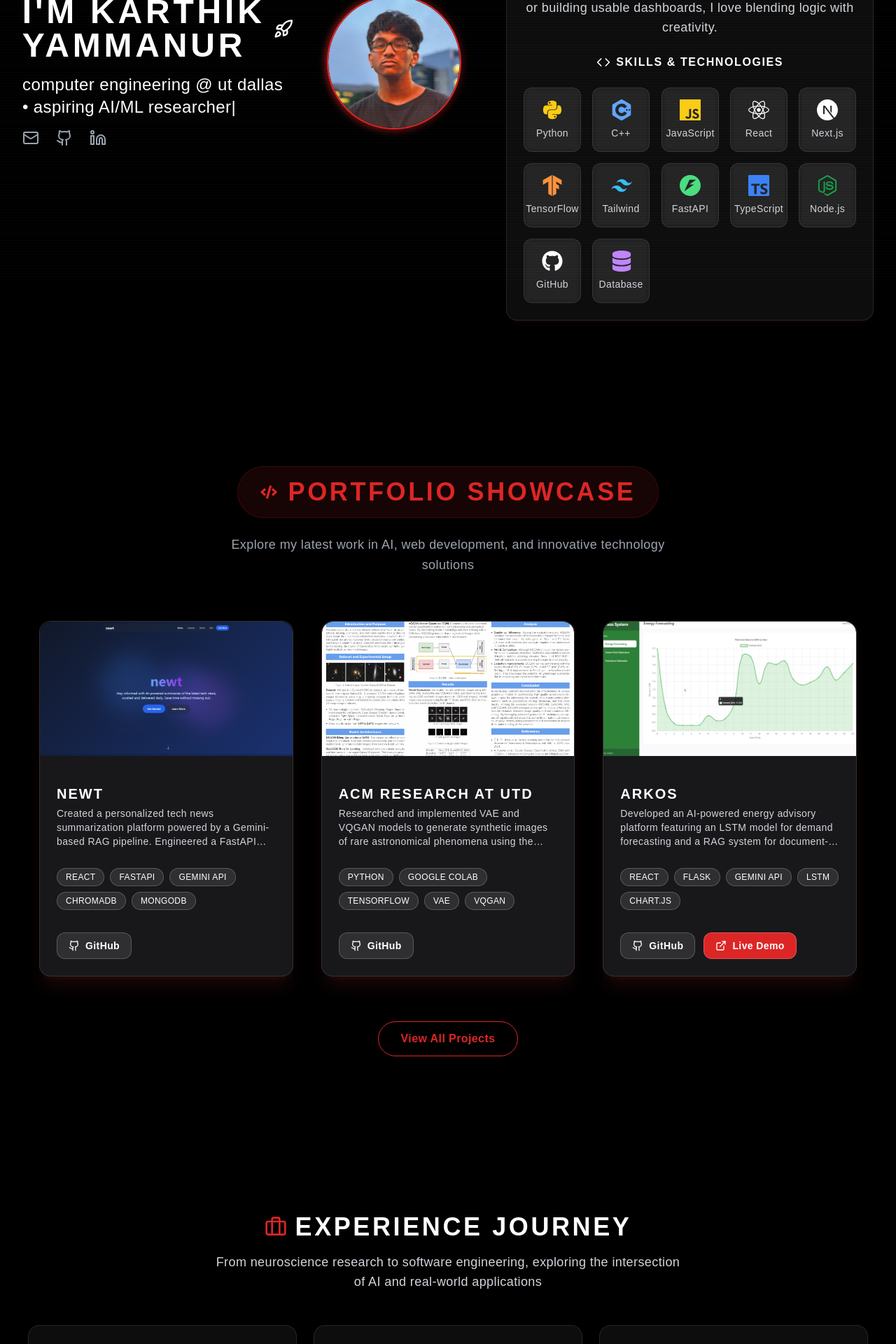
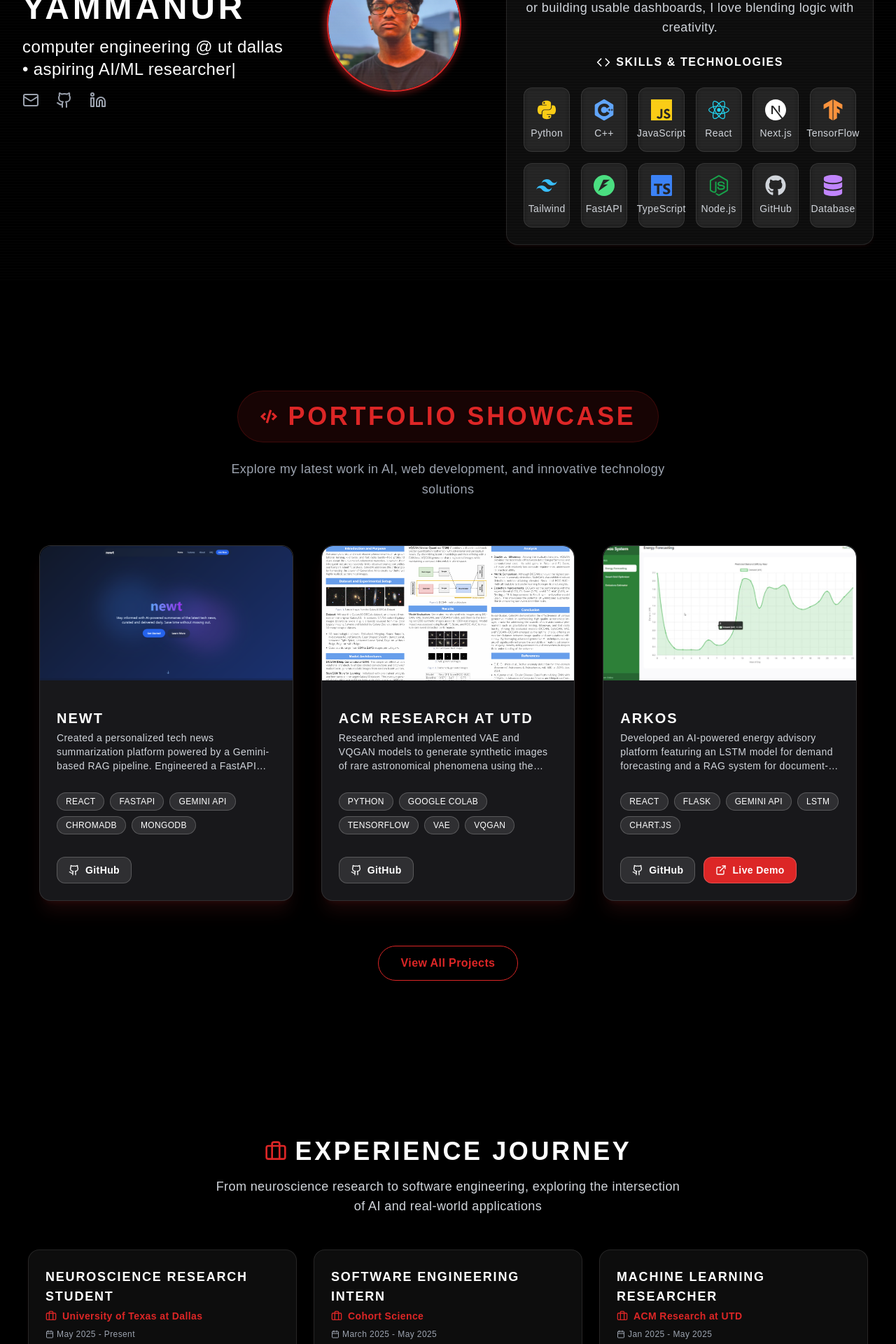
Before and after one commit to karthikyammanur/karthik-portfolio, a Next.js app: page / in a window 1280 px wide. Shown: the part 400-2320 px from the top of the page at 70% size. Built offline with nearby package versions, Linux system fonts and the light colour scheme; a web font is replaced by a local one.

Commit message:
improved content in experience page

```diff
--- a/src/components/AboutSection.tsx
+++ b/src/components/AboutSection.tsx
@@ -9,14 +9,14 @@
   { name: "Python", icon: <FaPython className="text-yellow-400" /> },
   { name: "C++", icon: <SiCplusplus className="text-blue-400" /> },
     { name: "JavaScript", icon: <SiJavascript className="text-yellow-400" /> },
-  { name: "React", icon: <FaReact className="text-white" /> },
+  { name: "React", icon: <FaReact className="text-cyan-400" /> },
   { name: "Next.js", icon: <SiNextdotjs className="text-white" /> },
   { name: "TensorFlow", icon: <SiTensorflow className="text-orange-400" /> },
   { name: "Tailwind", icon: <SiTailwindcss className="text-sky-400" /> },
   { name: "FastAPI", icon: <SiFastapi className="text-green-400" /> },
   { name: "TypeScript", icon: <SiTypescript className="text-blue-500" /> },
   { name: "Node.js", icon: <FaNodeJs className="text-green-600" /> },
-  { name: "GitHub", icon: <FaGithub className="text-white" /> },
+  { name: "GitHub", icon: <FaGithub className="text-gray-300" /> },
   { name: "Database", icon: <FaDatabase className="text-purple-400" /> },
 ];
 
@@ -74,18 +74,38 @@
           <Code className="w-5 h-5 text-white" />
           Skills & Technologies
         </h3>
-        <div className="grid grid-cols-2 sm:grid-cols-3 md:grid-cols-5 gap-4">
+        <div className="grid grid-cols-2 sm:grid-cols-3 md:grid-cols-4 lg:grid-cols-6 gap-3 sm:gap-4">
           {skills.map((skill, index) => (
             <motion.div
               key={skill.name}
-              initial={{ opacity: 0, scale: 0.8 }}
-              whileInView={{ opacity: 1, scale: 1 }}
-              viewport={{ once: true }}
-              transition={{ duration: 0.25, delay: 0.05 * index }}
-              className="bg-white/5 backdrop-blur-sm rounded-xl border border-white/10 p-4 flex flex-col items-center gap-2 hover:bg-white/10 hover:border-white/20 transition-all duration-300 hover:scale-105"
+              initial={{ opacity: 0, y: 20, scale: 0.9 }}
+              whileInView={{ opacity: 1, y: 0, scale: 1 }}
+              viewport={{ once: true, amount: 0.3 }}
+              transition={{
+                duration: 0.2,
+                delay: index * 0.03,
+                ease: "easeOut"
+              }}
+              whileHover={{
+                scale: 1.05,
+                y: -2,
+                transition: { duration: 0.15 }
+              }}
+              whileTap={{
+                scale: 0.95,
+                transition: { duration: 0.1 }
+              }}
+              className="bg-white/5 backdrop-blur-sm rounded-lg sm:rounded-xl border border-white/10 p-3 sm:p-4 flex flex-col items-center gap-2 hover:bg-white/10 hover:border-white/20 transition-all duration-200 cursor-pointer group"
             >
-              <span className="text-3xl">{skill.icon}</span>
-              <span className="text-sm text-gray-300 font-medium">{skill.name}</span>
+              <motion.span
+                className="text-2xl sm:text-3xl transition-transform duration-200 group-hover:scale-110"
+                initial={{ rotate: -10 }}
+                animate={{ rotate: 0 }}
+                transition={{ duration: 0.2, delay: index * 0.03 + 0.1 }}
+              >
+                {skill.icon}
+              </motion.span>
+              <span className="text-xs sm:text-sm text-gray-300 font-medium text-center leading-tight">{skill.name}</span>
             </motion.div>
           ))}
         </div>
--- a/src/components/ExperienceSection.tsx
+++ b/src/components/ExperienceSection.tsx
@@ -22,7 +22,7 @@
   },
   {
     company: "ACM Research at UTD",
-    role: "Student Researcher",
+    role: "Machine Learning Researcher",
     period: "Jan 2025 - May 2025",
     summary: "Developed AI models (VAE and VQGAN) to generate synthetic astronomical images to address data scarcity in space research.",
     technologies: ["TensorFlow", "Python", "Deep Learning"]
--- a/src/components/Timeline.tsx
+++ b/src/components/Timeline.tsx
@@ -50,7 +50,7 @@
   {
     id: 3,
     company: "ACM Research at UTD",
-    role: "Student Researcher",
+    role: "Machine Learning Researcher",
     period: "January 2025 - May 2025",
     summary: "Developed AI models to generate synthetic astronomical images to address data scarcity.",
     highlights: [
@@ -63,15 +63,15 @@
   },
   {
     id: 4,
-    company: "UT Dallas",
-    role: "Student Researcher",
+    company: "UT-Design Research Lab - UT Dallas",
+    role: "Undergraduate Student Researcher",
     period: "October 2024- May 2025",
-    summary: "Analyzed student-drawn concept maps to measure engineering identity.",
+    summary: "Analyzed student-drawn concept maps to measure engineering identity - Worked under Dr. Pavan Kumar and Dr. Joshua Summers",
     highlights: [
       "Processed 500+ hand-drawn maps into a clean, structured dataset",
       "Extracted graph features such as node count, edge density, and clustering coefficients",
       "Prepared data for ANN training and analysis",
-      "Work directly contributed to Cohort Science's national academic insights dashboard partnership"
+      "Work contributed to Cohort Science's partnership"
     ],
     technologies: ["Python", "Data Analysis", "Graph Theory", "Machine Learning"]
   },
@@ -86,7 +86,7 @@
       "Implemented chunking mechanism to bypass token limits",
       "Measured accuracy in trend identification, statistical analysis, and anomaly detection",
       "Diagnosed LLM failure modes (hallucinations, memory leaks, schema errors)",
-      "Presented weekly findings and recommended workflow improvements"
+      "Presented weekly findings and recommended workflow improvements to supervisors"
     ],
     technologies: ["GPT-3.5", "GPT-4", "Python", "Data Analysis", "LLM Evaluation"]
   }
```
